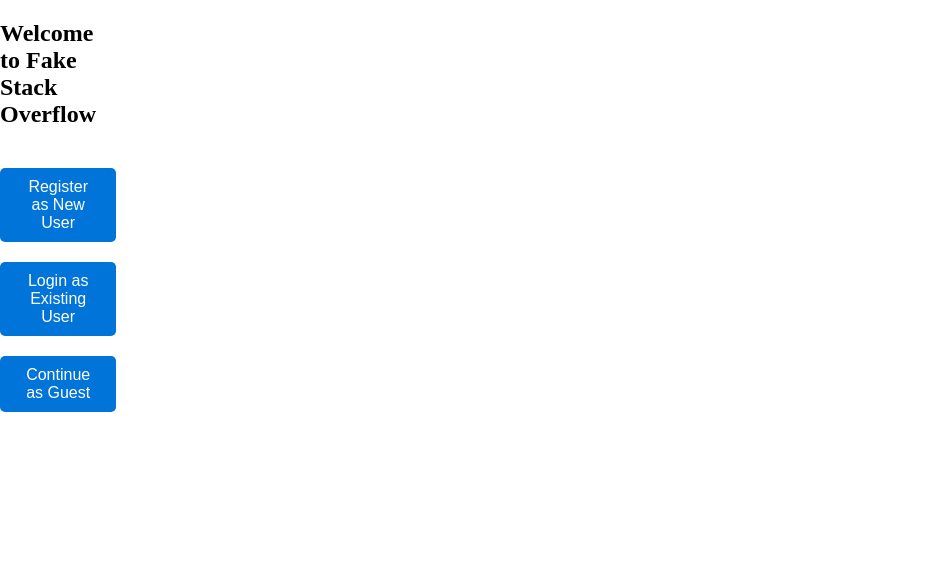
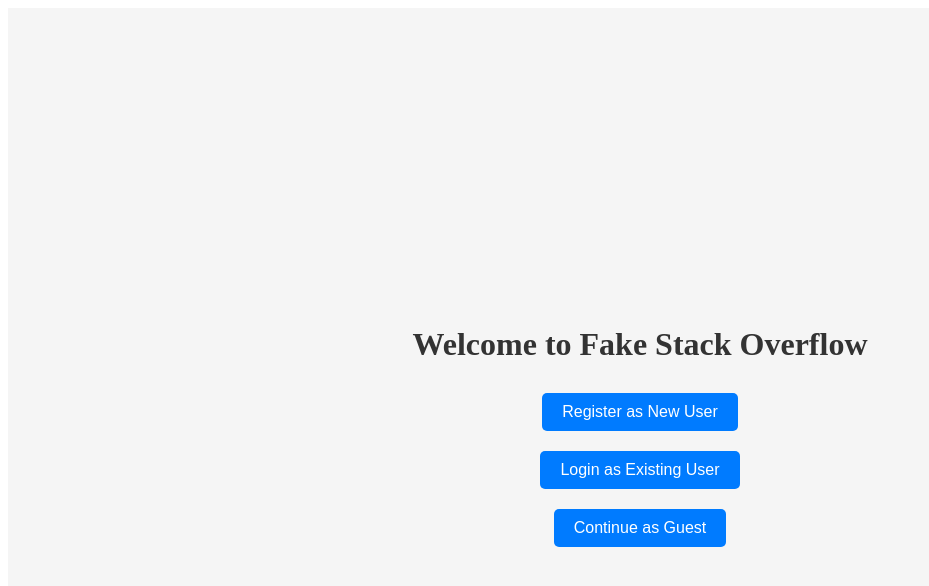
Before and after one commit to sahsahil1998/Fake-Stack-Overflow-Project, a React (Create React App) app in the folder client/: page /#/ in a window 1280 px wide. Shown: the top 586 px of the page, without its empty margins (0-929 px from the left). Built offline with nearby package versions, Linux system fonts and the light colour scheme.

Commit message:
created new login page

```diff
--- /dev/null
+++ b/client/src/components/LoginPageComponent.js
@@ -0,0 +1,52 @@
+import React, { useState } from 'react';
+import axios from 'axios';
+import { useNavigate } from 'react-router-dom';
+
+export default function LoginPageComponent() {
+    const [credentials, setCredentials] = useState({
+        username: '',
+        password: ''
+    });
+    const navigate = useNavigate();
+
+    const handleChange = (e) => {
+        setCredentials({ ...credentials, [e.target.name]: e.target.value });
+    };
+
+    const handleSubmit = async (e) => {
+        e.preventDefault();
+        try {
+            // Replace with backend API endpoint for login
+            await axios.post('http://localhost:8000/api/users/login', credentials);
+            alert('Login successful');
+            navigate('/home'); // Redirect to home page on successful login
+        } catch (error) {
+            alert('Login failed: ' + error.response.data.message);
+        }
+    };
+
+    return (
+        <div>
+            <h2>Login</h2>
+            <form onSubmit={handleSubmit}>
+                <input
+                    type="text"
+                    name="username"
+                    value={credentials.username}
+                    onChange={handleChange}
+                    placeholder="Username"
+                    required
+                />
+                <input
+                    type="password"
+                    name="password"
+                    value={credentials.password}
+                    onChange={handleChange}
+                    placeholder="Password"
+                    required
+                />
+                <button type="submit">Login</button>
+            </form>
+        </div>
+    );
+}
--- /dev/null
+++ b/client/src/components/MainLayout.js
@@ -0,0 +1,16 @@
+import React from 'react';
+import { Outlet } from 'react-router-dom';
+import HeaderComponent from './HeaderComponent.js';
+import SidebarComponent from './SidebarComponent.js';
+
+const MainLayout = () => {
+  return (
+    <div>
+      <HeaderComponent />
+      <SidebarComponent />
+      <Outlet /> {/* This will render the matched child route */}
+    </div>
+  );
+};
+
+export default MainLayout;
--- a/client/src/components/RegistrationFormComponent.js
+++ b/client/src/components/RegistrationFormComponent.js
@@ -1,5 +1,6 @@
 import React, { useState } from 'react';
 import axios from 'axios';
+import { useNavigate } from 'react-router-dom';
 
 export default function RegistrationFormComponent() {
     const [formData, setFormData] = useState({
@@ -8,17 +9,35 @@ export default function RegistrationFormComponent() {
         password: ''
     });
 
+    const navigate = useNavigate();
+
+    const validateEmail = (email) => {
+        const re = /^[^\s@]+@[^\s@]+\.[^\s@]+$/;
+        return re.test(email);
+    };
+
     const handleChange = (e) => {
         setFormData({ ...formData, [e.target.name]: e.target.value });
     };
 
     const handleSubmit = async (e) => {
         e.preventDefault();
+
+        // Client-side Validation
+        if (!validateEmail(formData.email)) {
+            alert('Please enter a valid email address');
+            return;
+        }
+
+        if (formData.password.includes(formData.username) || formData.password.includes(formData.email)) {
+            alert('Password should not contain username or email');
+            return;
+        }
+
         try {
-            // Replace with your backend API endpoint
             await axios.post('http://localhost:8000/api/users/register', formData);
             alert('User registered successfully');
-            // Redirect user or clear form
+            navigate('/login'); // Redirect to login page after successful registration
         } catch (error) {
             alert('Registration failed: ' + error.response.data);
         }
--- a/client/src/components/WelcomePageComponent.js
+++ b/client/src/components/WelcomePageComponent.js
@@ -1,15 +1,18 @@
 import React from 'react';
 import { useNavigate } from 'react-router-dom';
+import '../stylesheets/welcomePage.css';
 
 const WelcomePageComponent = () => {
     const navigate = useNavigate();
 
     return (
-        <div>
-            <h1>Welcome to Fake Stack Overflow</h1>
-            <button onClick={() => navigate('/register')}>Register as New User</button>
-            <button onClick={() => navigate('/login')}>Login as Existing User</button>
-            <button onClick={() => navigate('/home')}>Continue as Guest</button>
+        <div className="welcome-container">
+            <h1 className="welcome-header">Welcome to Fake Stack Overflow</h1>
+            <div className="welcome-buttons">
+                <button className="welcome-button" onClick={() => navigate('/register')}>Register as New User</button>
+                <button className="welcome-button" onClick={() => navigate('/login')}>Login as Existing User</button>
+                <button className="welcome-button" onClick={() => navigate('/home')}>Continue as Guest</button>
+            </div>
         </div>
     );
 };
--- a/client/src/components/fakestackoverflow.js
+++ b/client/src/components/fakestackoverflow.js
@@ -3,47 +3,43 @@ import { Route, Routes, HashRouter } from 'react-router-dom';
 
 // Importing individual page and layout components
 import WelcomePageComponent from './WelcomePageComponent.js';
-import HeaderComponent from './HeaderComponent.js';
 import HomePageComponent from './HomePageComponent.js';
 import TagsPageComponent from './TagsPageComponent.js';
 import AnswersPageComponent from './AnswersPageComponent.js';
 import AskQuestionComponent from './AskQuestionComponent.js';
 import SearchResultsComponent from './SearchResultsComponent.js';
-import SidebarComponent from './SidebarComponent.js';
 import NewAnswerComponent from './NewAnswerComponent.js';
 import QuestionTagsPage from './QuestionsTagsPage.js';
 import RegistrationFormComponent from './RegistrationFormComponent.js';
-
-// Importing global styles for the application
-import '../stylesheets/index.css';
+import LoginPageComponent from './LoginPageComponent.js';
+import MainLayout from './MainLayout.js';
 
 const FakeStackOverflow = () => {
-  // Function to determine if it's the home page
-  const isHomePage = window.location.hash === '#/home';
-
   return (
     <HashRouter>
       <div className='container'>
-        {/* Conditionally render HeaderComponent and SidebarComponent */}
-        {isHomePage && <HeaderComponent />}
-        {isHomePage && <SidebarComponent />}
-
         <Routes>
           {/* Set WelcomePageComponent as the default route */}
           <Route path="/" element={<WelcomePageComponent />} />
+
+          {/* Individual routes for login and registration */}
+          <Route path="/login" element={<LoginPageComponent />} />
+          <Route path="/register" element={<RegistrationFormComponent />} />
+
+          {/* Nested routes within MainLayout for authenticated pages */}
+          <Route element={<MainLayout />}>
             <Route path="/home" element={<HomePageComponent />} />
-          {/* Other routes */}
-          <Route path="/register" element={<RegistrationFormComponent />} />
+            {/* Other routes inside MainLayout */}
             <Route path="/questions/:qid/answer" element={<NewAnswerComponent />} />
             <Route path="/questions/:qid" element={<AnswersPageComponent />} />
             <Route path="/tags" element={<TagsPageComponent />} />
             <Route path="/ask" element={<AskQuestionComponent />} />
             <Route path="/search" element={<SearchResultsComponent />} />
             <Route path="/tags/:tid" element={<QuestionTagsPage />} />
+          </Route>
         </Routes>
       </div>
     </HashRouter>
   );
 };
-
 export default FakeStackOverflow;
--- a/client/src/stylesheets/index.css
+++ b/client/src/stylesheets/index.css
@@ -1,18 +1,4 @@
 /* Add global CSS here */
-
-.container {
-    display: grid;
-    grid-template-columns: 0.1fr minmax(0, 1fr); /* Three columns */
-    grid-template-rows: 80px auto;
-    /* Define grid areas */
-    grid-template-areas:
-      "header header header"
-      "sidebar main main";
-  }
-
-
-
-
 body {
   margin: 0;
 }
--- /dev/null
+++ b/client/src/stylesheets/welcomePage.css
@@ -0,0 +1,36 @@
+.welcome-container {
+    display: flex;
+    flex-direction: column;
+    align-items: center;
+    justify-content: center;
+    height: 100vh; /* Full viewport height */
+    background-color: #f5f5f5; /* Example background color */
+    padding: 20px;
+  }
+
+  .welcome-header {
+    font-size: 2em;
+    margin-bottom: 20px;
+    color: #333;
+  }
+
+  .welcome-buttons {
+    display: flex;
+    flex-direction: column;
+    align-items: center;
+  }
+
+  .welcome-button {
+    padding: 10px 20px;
+    margin: 10px;
+    background-color: #007bff;
+    color: white;
+    border: none;
+    border-radius: 5px;
+    cursor: pointer;
+    font-size: 1em;
+  }
+
+  .welcome-button:hover {
+    background-color: #0056b3;
+  }
```
Also changed, not shown: 1 other file (tests, documents, lock files or other folders). Lines whose indentation alone changed are shown as unchanged.
